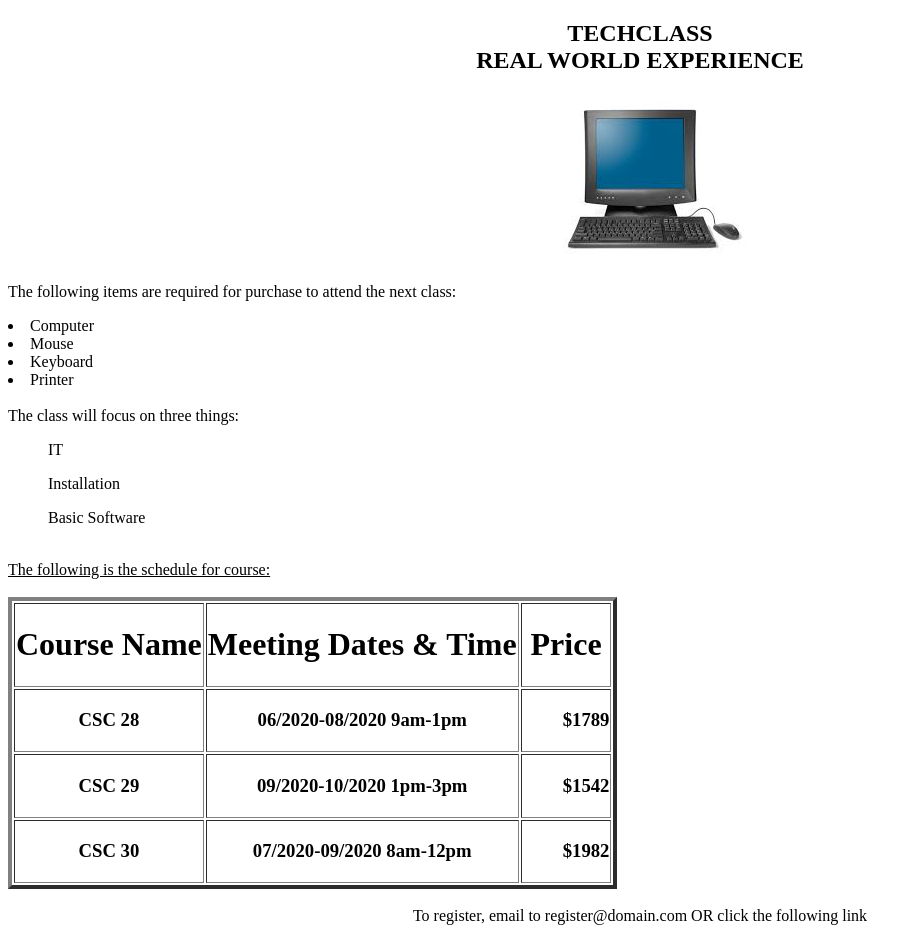
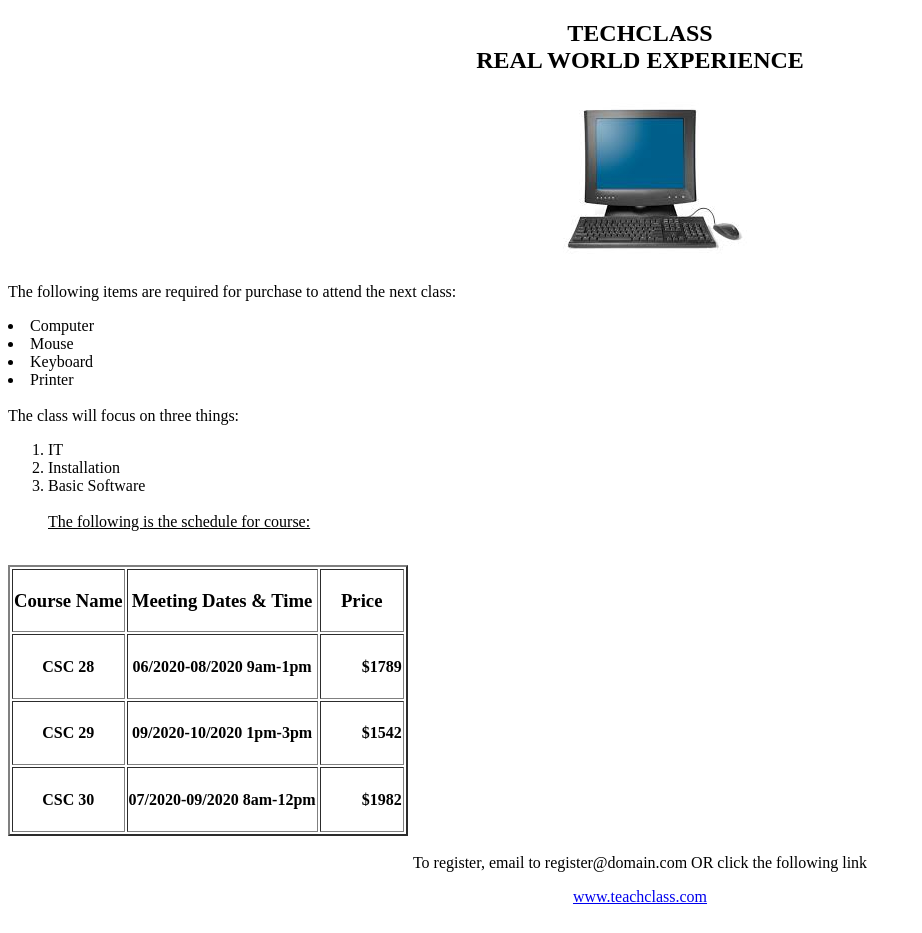
Before and after one commit to stevezhuravel/CISC_4800_EXAM_1, a plain HTML site: page index.html in a window 1280 px wide. Shown: the whole page, without its empty margins (0-922 px from the left). Drawn offline with Linux system fonts and the light colour scheme.

Commit message:
updated file

```diff
--- a/index.html
+++ b/index.html
@@ -17,20 +17,24 @@
    <li> Computer </li> <li>Mouse</li> <li> Keyboard</li>   <li>Printer</li> <br>
 
     The class will focus on three things:
-   <ol> IT </ol> <ol> Installation </ol> <ol> Basic Software</ol>  <br>
-   <u> The following is the schedule for course:</u><br>
+   <ol>
+       <li>IT </li>
+       <li>Installation</li>
+     <li>Basic Software</li> <br>
+   <u> The following is the schedule for course:</u>
+   <br>
    </div><br>
 
-<div class="table">
-    <table border = 4>
-        <tr> <td> <h1> Course Name </h1>  </td> <td> <h1> Meeting Dates & Time </h1> </td> <td> <h1> Price </h1>  </td>  </tr>
+<div class="mytable">
+    <table border = 2>
+        <tr> <td> <h3> Course Name </h3>  </td> <td> <h3> Meeting Dates & Time </h3> </td> <td> <h3> Price </h3>  </td>  </tr>
 
         <!--Start of the first row-->
-        <tr> <td>  <h3>CSC 28</h3> </td> <td> <h3> 06/2020-08/2020 9am-1pm
-        </h3> </td>
+        <tr> <td>  <h4>CSC 28</h4> </td> <td> <h4> 06/2020-08/2020 9am-1pm
+        </h4> </td>
             <td><!--Start of third column-->
                 <ol>
-                        <h3> $1789</h3>
+                        <h4> $1789</h4>
 
                 </ol>
             </td><!--end of the third column-->
@@ -38,21 +42,21 @@
         <!--End of the first row-->
 
         <!--Start of the second row-->
-        <tr> <td> <h3>CSC 29 </h3></td> <td> <h3> 09/2020-10/2020 1pm-3pm</h3> </td>
+        <tr> <td> <h4>CSC 29 </h4></td> <td> <h4> 09/2020-10/2020 1pm-3pm</h4> </td>
             <td>
                 <ol>
-                        <h3>  $1542</h3>
+                        <h4>  $1542</h4>
 
 
                 </ol>
             </td>
         </tr>
         <!--End of second row-->
-        <tr> <td> <h3>CSC 30  </h3></td> <td> <h3> 07/2020-09/2020 8am-12pm</h3> </td>
+        <tr> <td> <h4>CSC 30  </h4></td> <td> <h4> 07/2020-09/2020 8am-12pm</h4> </td>
             <td>
                 <ol>
 
-                        <h3>  $1982</h3>
+                        <h4>  $1982</h4>
 
 
                 </ol>
@@ -62,7 +66,7 @@
     </table>
     <br>
     To register, email to register@domain.com OR click the following link
-     <a herf = "www.teachclass.com">
+    <p><a href="www.google.com">www.teachclass.com</a></p>
 </div>
 </body>
 </html>
```
